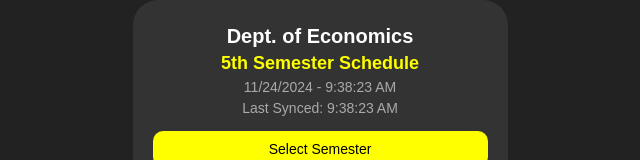
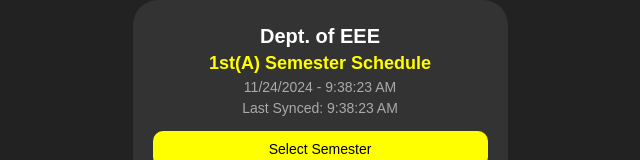
Before and after one commit to vu-eee/eco, a plain HTML site: page index.html in a window 1280 px wide. Shown: the top 160 px of the page, without its empty margins (320-960 px from the left). Drawn offline with Linux system fonts and the light colour scheme; no server answers.

Commit message:
Add files via upload

```diff
--- a/index.html
+++ b/index.html
@@ -15,8 +15,8 @@
       <div class="container">
     <!-- Header -->
     <div class="header">
-      <h1>Dept. of Economics</h1>
-      <h2>5th Semester Schedule</h2>
+      <h1>Dept. of EEE</h1>
+      <h2>1st(A) Semester Schedule</h2>
       <p id="date-time"></p>
       <p id="last-synced"></p>
       <button id="semesterButton">Select Semester</button>
```
Also changed, not shown: app.js (line endings or trailing spaces).
